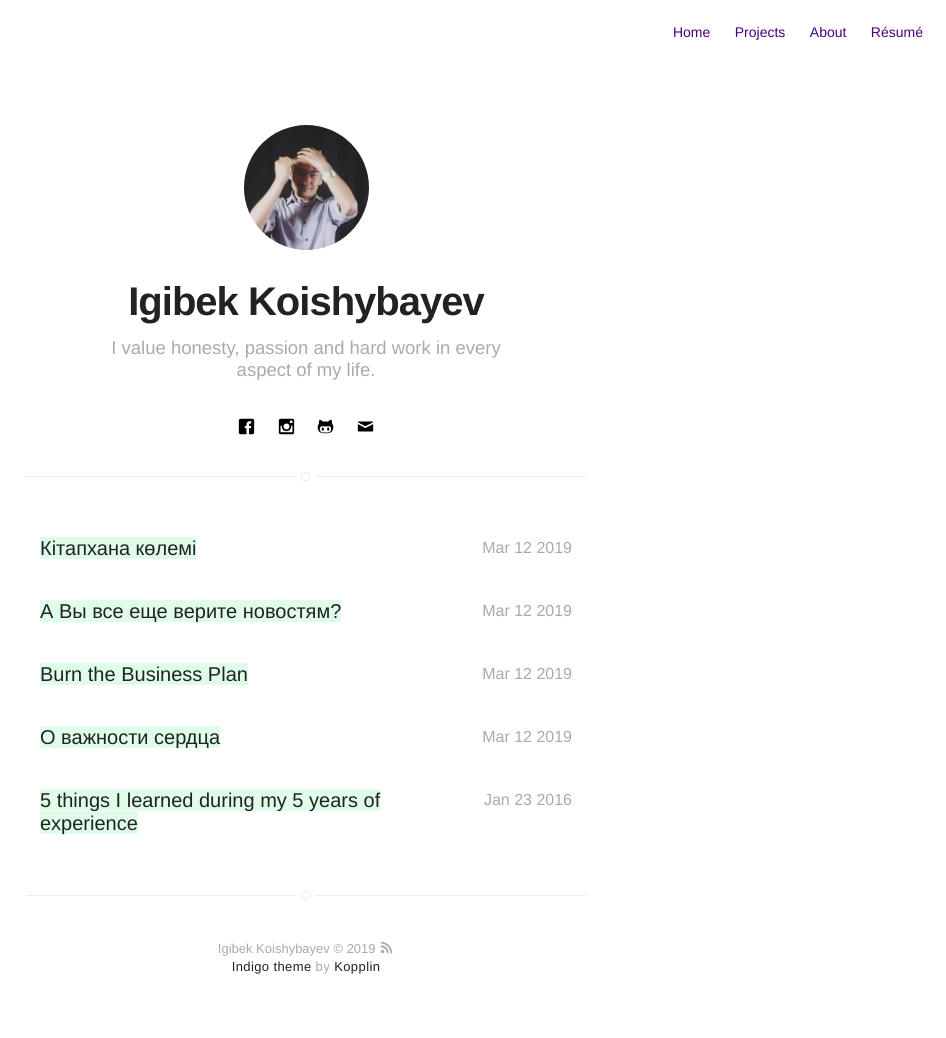
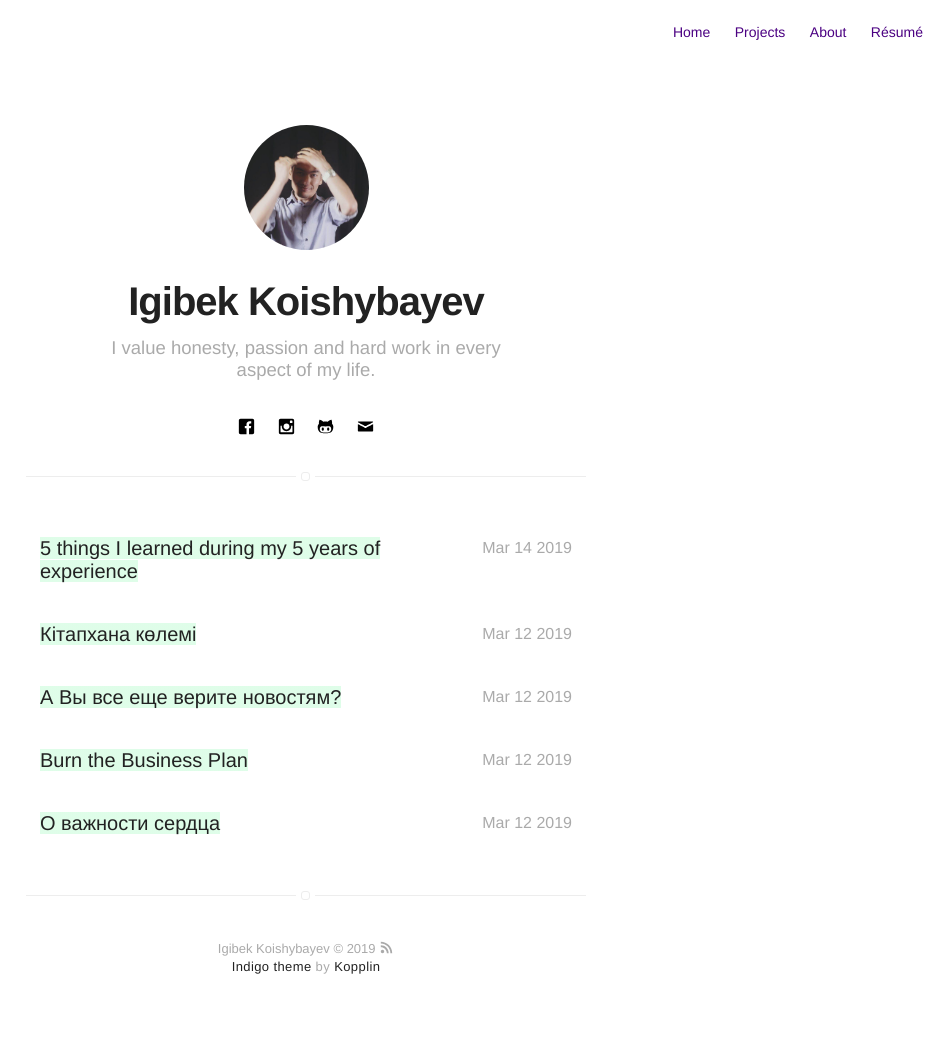
Before and after one commit to igibek/igibek, a Jekyll site: the page built from blog/index.html, in a window 1280 px wide. Shown: the whole page, without its empty margins (334-1280 px from the left). Built offline with Jekyll 4.4.1, drawn with Linux system fonts in a browser that asks for light colours.

Commit message:
fixed the post's date

```diff
--- a/_posts/2019-03-14-five-years-experience.md
+++ b/_posts/2019-03-14-five-years-experience.md
@@ -1,7 +1,7 @@
 ---
 title: "5 things I learned during my 5 years of experience"
 layout: post
-date: 2016-01-23 22:10
+date: 2019-03-14 22:10
 tag: web
 star: true
 description: "In this post I share 5 things I learned during my 5 years of experience as a developer."
```
